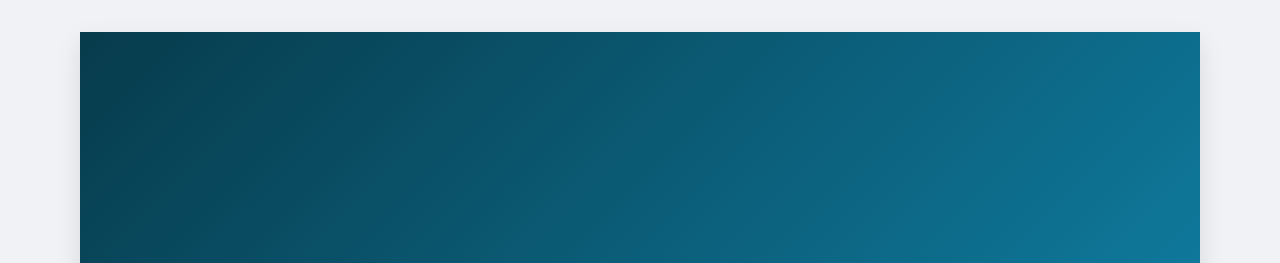
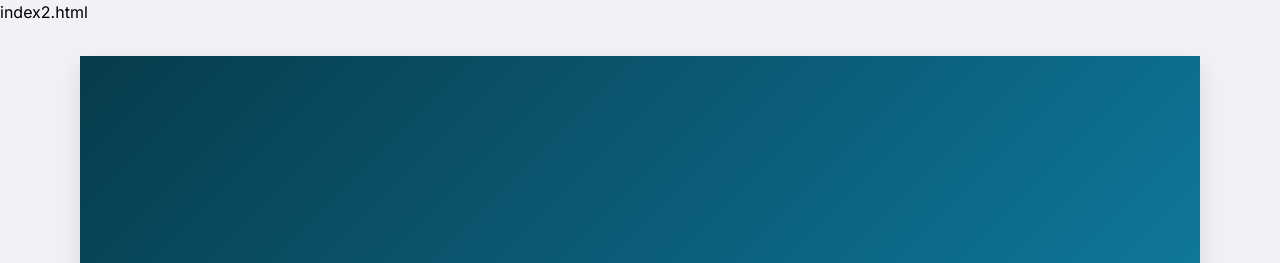
Before and after one commit to 11g01479/OodochiEJSpeciallyRecognized, a plain HTML site: page index.html in a window 1280 px wide. Shown: the top 263 px of the page. Drawn offline with nearby package versions, Linux system fonts and the light colour scheme.

Commit message:
Update index.html

```diff
--- a/index.html
+++ b/index.html
@@ -100,6 +100,8 @@
     </style>
 </head>
 <body>
+
+    <a href="index2.html">index2.html</a><br>
 
     <div class="slide-container">
         <!-- Slide 1: Title -->
```
